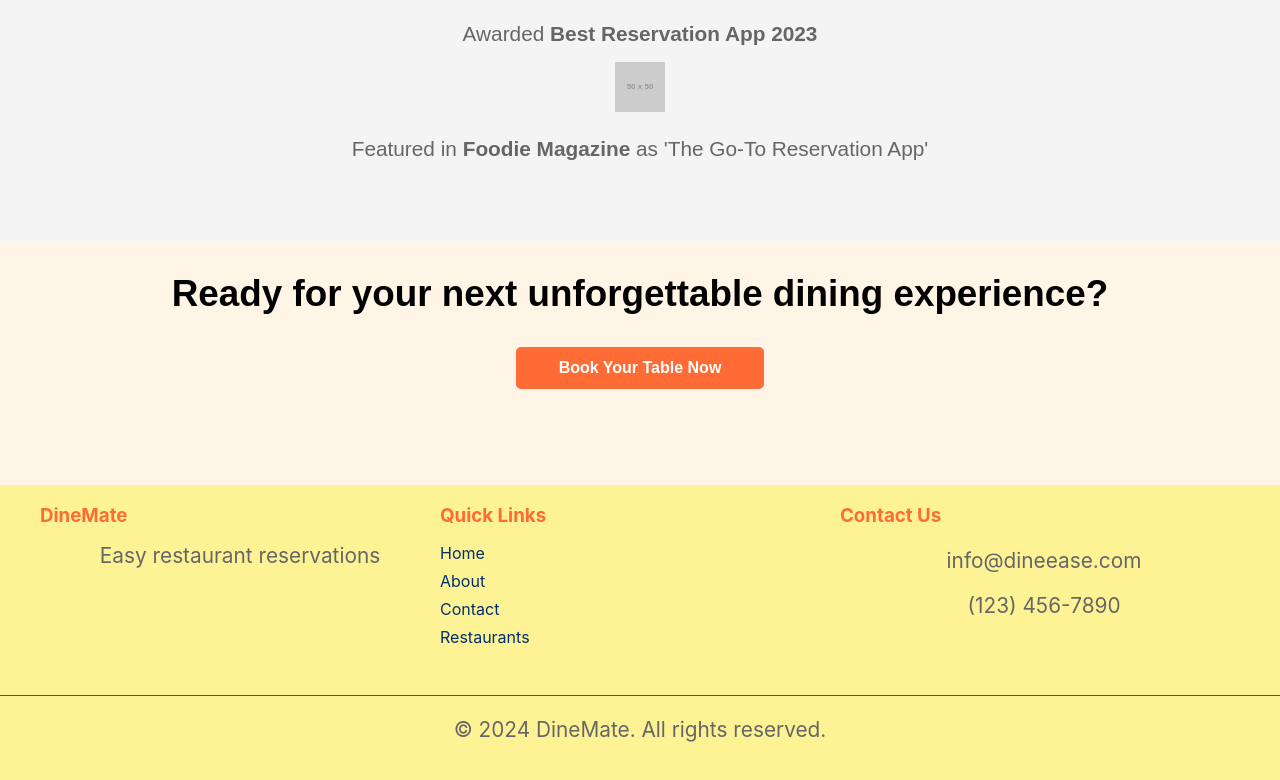
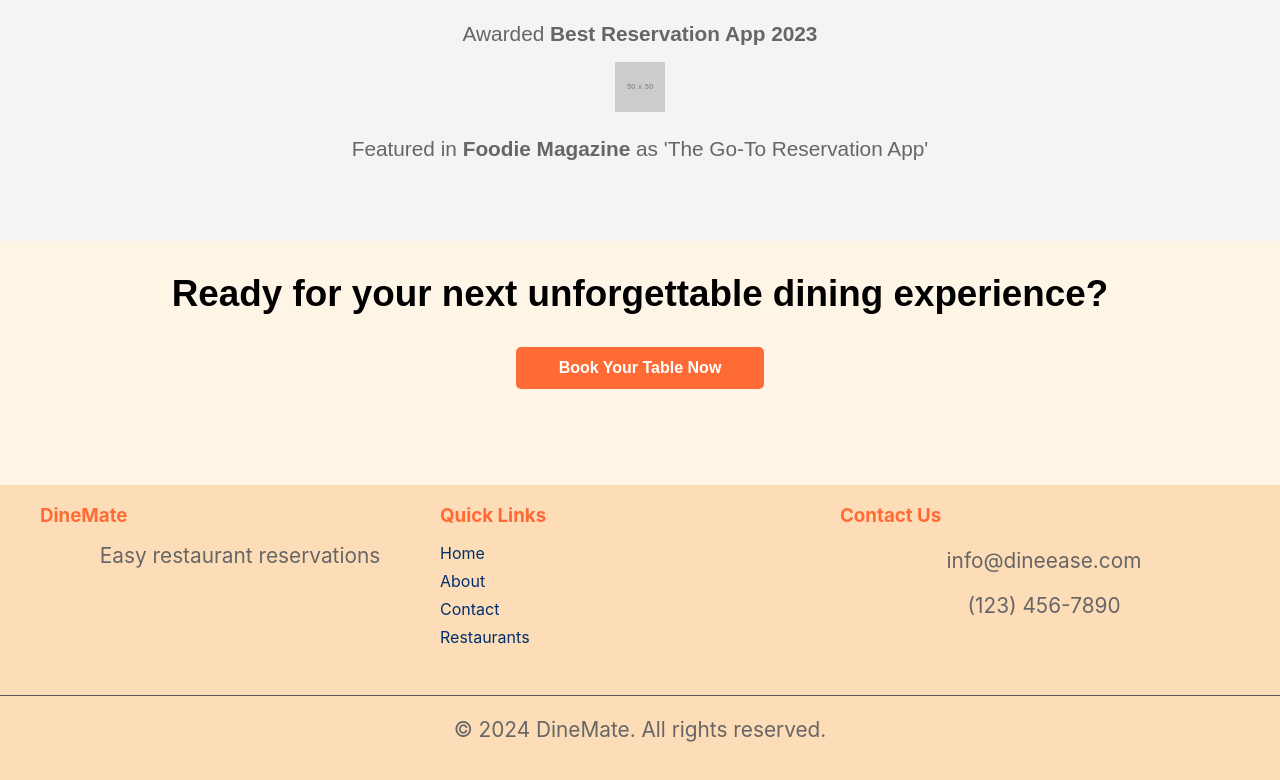
Before and after one commit to l3xst1ng/dine_mate, a React (Create React App) app in the folder client/: page / in a window 1280 px wide. Shown: the part 2738-3518 px from the top of the page. Built offline with nearby package versions, Linux system fonts and the light colour scheme.

Commit message:
Update Footer color code

```diff
--- a/client/src/components/Footer.css
+++ b/client/src/components/Footer.css
@@ -1,5 +1,5 @@
 .footer {
-    background-color: #fdf395;
+    background-color: #fdddb7;
     color: #333333;
     padding: 0rem 0 1rem;
   }
@@ -63,6 +63,7 @@
     border-top: 1px solid #555;
   }
 
+  /* media queries */
   @media (max-width: 768px) {
     .footer-content {
       flex-direction: column;
```
